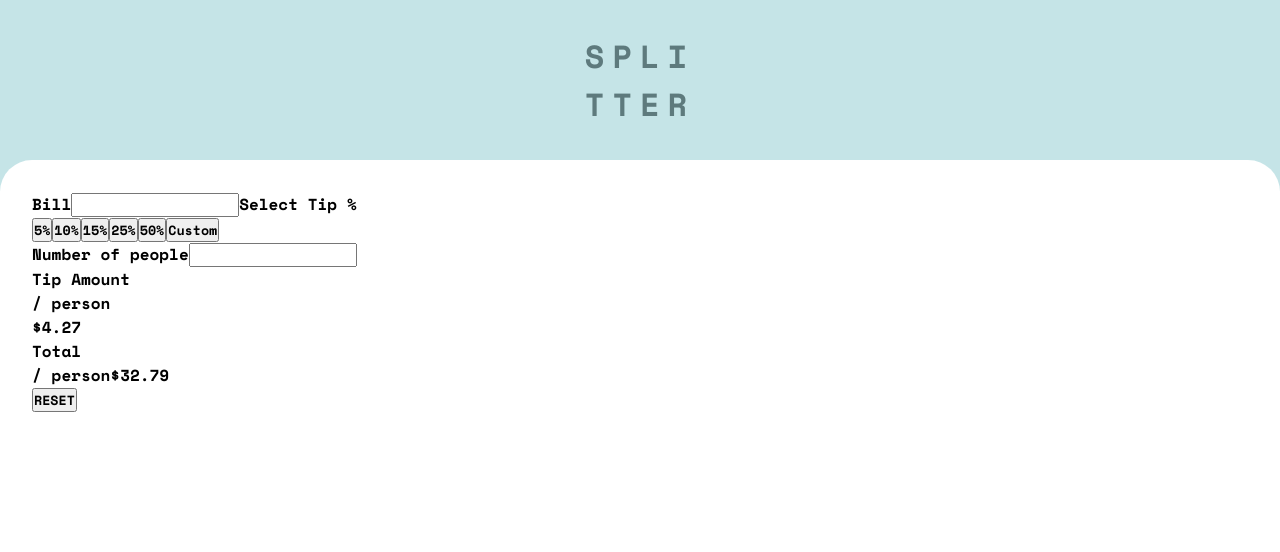
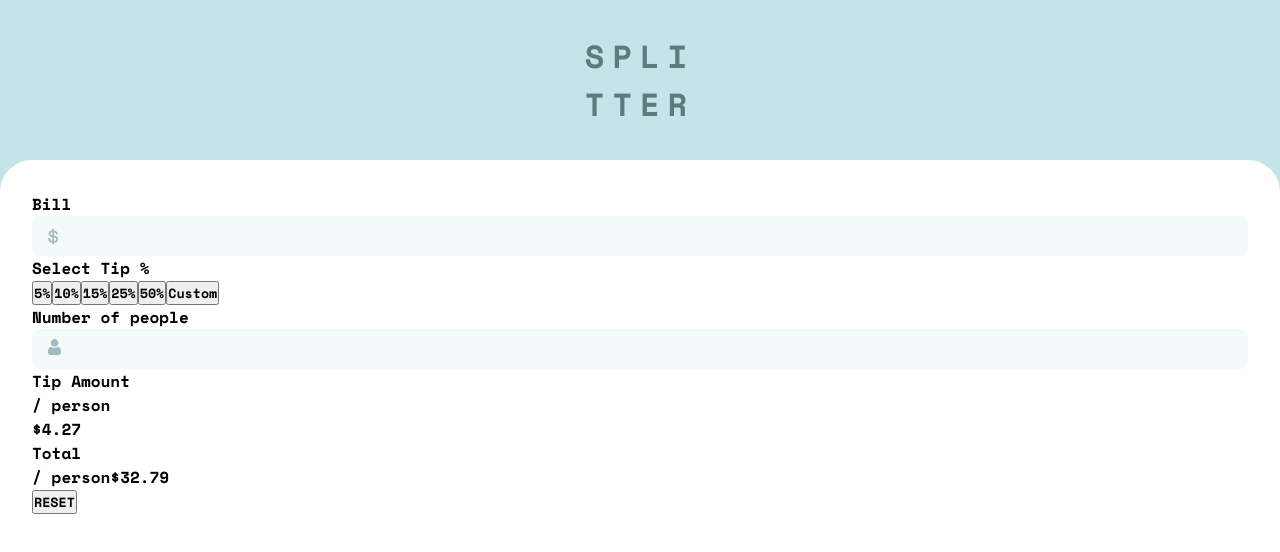
Before and after one commit to developermartins/tip-calculator-app, a React (Create React App) app: page / in a window 1280 px wide. Shown: the top 552 px of the page. Built offline with nearby package versions, Linux system fonts and the light colour scheme.

Commit message:
customize inputs

```diff
--- a/src/App.css
+++ b/src/App.css
@@ -35,9 +35,42 @@
 }
 
 .calculator-section {
+    display: flex;
+    flex-direction: column;
     border-top-left-radius: 2rem;
     border-top-right-radius: 2rem;
     min-height: 100vh;
     padding: 2rem 2rem;
     background-color: var(--white);
 }
+
+.bill-input-container {
+    display: flex;
+    align-items: center;
+    flex-direction: row-reverse;
+}
+
+.calculator-section input {
+    position: relative;
+    width: 100%;
+    height: 2.5rem;
+    border-radius: 0.5rem;
+    border: none;
+    outline: none;
+    background-color: var(--very-light-grayish-cyan);
+    color: var(--very-dark-cyan);
+    font-size: 1.5rem;
+    text-align: right;
+    padding-right: 1.5rem;
+}
+
+.bill-input-container svg {
+    position: absolute;
+    left: 3rem;
+}
+
+.number-of-people-container svg {
+    position: absolute;
+    top: 21.2rem;
+    left: 3rem;
+}
--- a/src/App.jsx
+++ b/src/App.jsx
@@ -9,7 +9,15 @@
       </section>
       <section className='calculator-section'>
         <span>Bill</span>
-        <input type="text" />
+        <div className="bill-input-container">
+          <input type="number" />
+          <svg
+            xmlns="http://www.w3.org/2000/svg"
+            width="11"
+            height="17">
+            <path fill="#9EBBBD" d="M6.016 16.328v-1.464c1.232-.08 2.22-.444 2.964-1.092.744-.648 1.116-1.508 1.116-2.58v-.144c0-.992-.348-1.772-1.044-2.34-.696-.568-1.708-.932-3.036-1.092V4.184c.56.144 1.012.4 1.356.768.344.368.516.816.516 1.344v.288h1.824v-.432c0-.448-.088-.876-.264-1.284a3.783 3.783 0 00-.744-1.116A4.251 4.251 0 007.54 2.9a5.324 5.324 0 00-1.524-.492V.872H4.288V2.36a5.532 5.532 0 00-1.416.324c-.448.168-.84.392-1.176.672-.336.28-.604.616-.804 1.008-.2.392-.3.844-.3 1.356v.144c0 .96.316 1.708.948 2.244.632.536 1.548.884 2.748 1.044v3.912c-.704-.16-1.248-.472-1.632-.936-.384-.464-.576-1.08-.576-1.848v-.288H.256v.576c0 .464.08.924.24 1.38.16.456.404.88.732 1.272.328.392.744.728 1.248 1.008s1.108.476 1.812.588v1.512h1.728zM4.288 7.424c-.688-.128-1.164-.332-1.428-.612-.264-.28-.396-.644-.396-1.092 0-.464.176-.832.528-1.104.352-.272.784-.448 1.296-.528v3.336zm1.728 5.712V9.344c.768.128 1.328.328 1.68.6.352.272.528.688.528 1.248 0 .544-.196.984-.588 1.32-.392.336-.932.544-1.62.624z"/>
+          </svg>
+        </div>
         <span>Select Tip %</span>
         <section className='buttons-section'>
           <button>5%</button>
@@ -20,7 +28,17 @@
           <button>Custom</button>
         </section>
         <span>Number of people</span>
-        <input type="text" />
+        <div className="number-of-people-container">
+          <input type="number" />
+          <svg
+            xmlns="http://www.w3.org/2000/svg"
+            width="13"
+            height="17">
+            <path fill="#9EBBBD" d="M9.573 7.729c.406 0 .784.07 1.126.209.342.14.639.33.881.569.232.227.438.503.614.82a5.1 5.1 0 01.407.949c.097.312.178.654.242 1.016.062.359.105.699.126 1.011.02.307.031.624.031.945 0 .836-.259 1.512-.768 2.01-.504.492-1.17.742-1.98.742H2.748c-.81 0-1.477-.25-1.98-.742C.259 14.76 0 14.084 0 13.248c0-.322.01-.64.032-.945.02-.312.063-.652.126-1.01.063-.363.144-.705.242-1.017.1-.323.238-.643.407-.948.176-.318.382-.594.613-.821.243-.238.54-.43.882-.57.342-.138.72-.208 1.125-.208.16 0 .313.067.61.265.183.123.397.264.636.421.204.134.48.259.822.372.333.11.671.167 1.005.167a3.19 3.19 0 001.006-.167c.341-.113.618-.238.822-.372l.636-.42c.296-.2.45-.266.61-.266zM6.598 0C7.63 0 8.522.38 9.252 1.129s1.1 1.666 1.1 2.724c0 1.06-.37 1.976-1.1 2.725-.73.75-1.623 1.13-2.654 1.13-1.03 0-1.924-.38-2.653-1.13-.73-.749-1.1-1.666-1.1-2.725 0-1.058.37-1.975 1.1-2.724C4.675.379 5.567 0 6.598 0z"/>
+          </svg>
+        </div>
+
+
         <section className="result-section">
           <div className='amount-container'>
             <p>Tip Amount <br />
```
